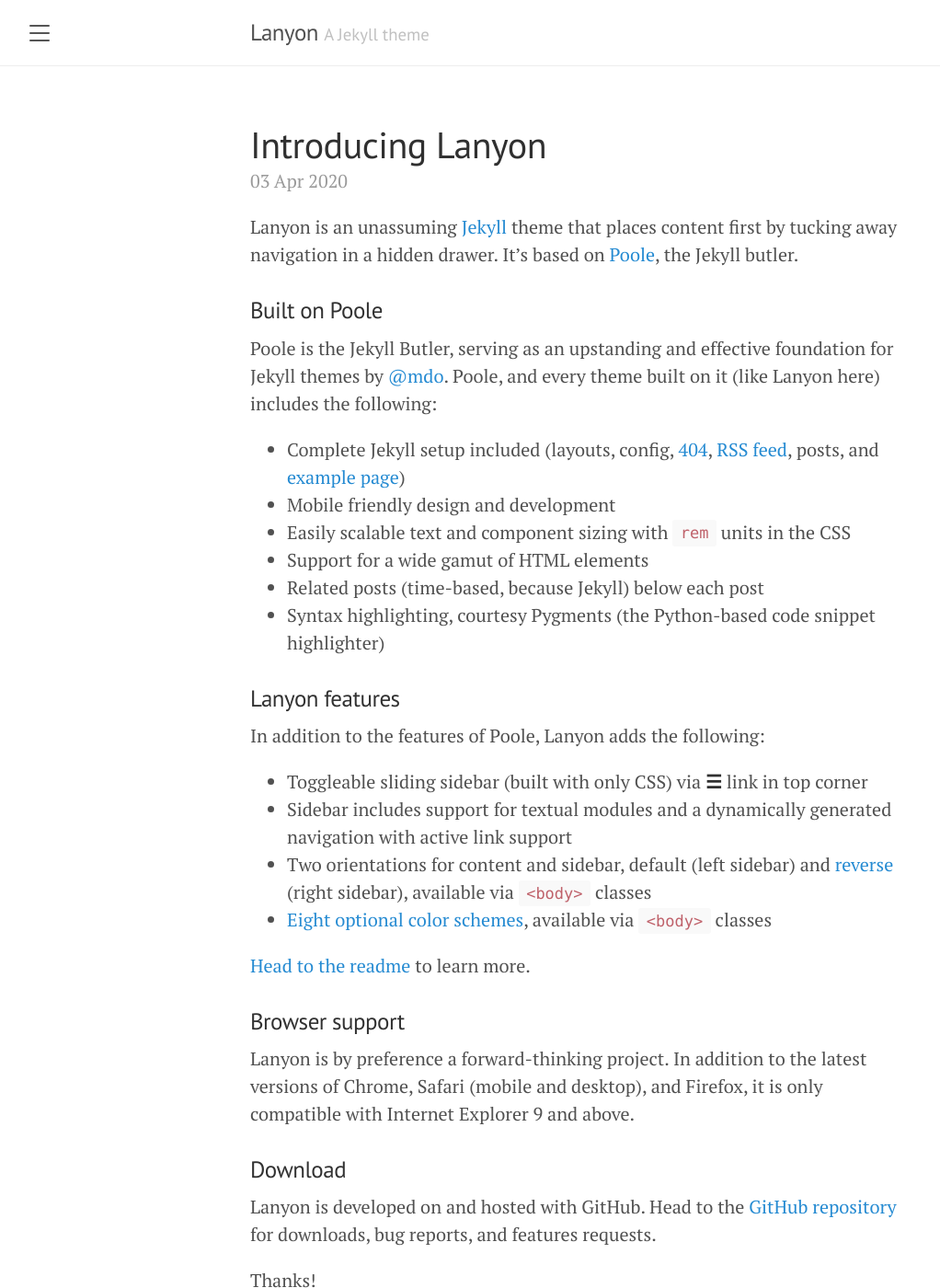
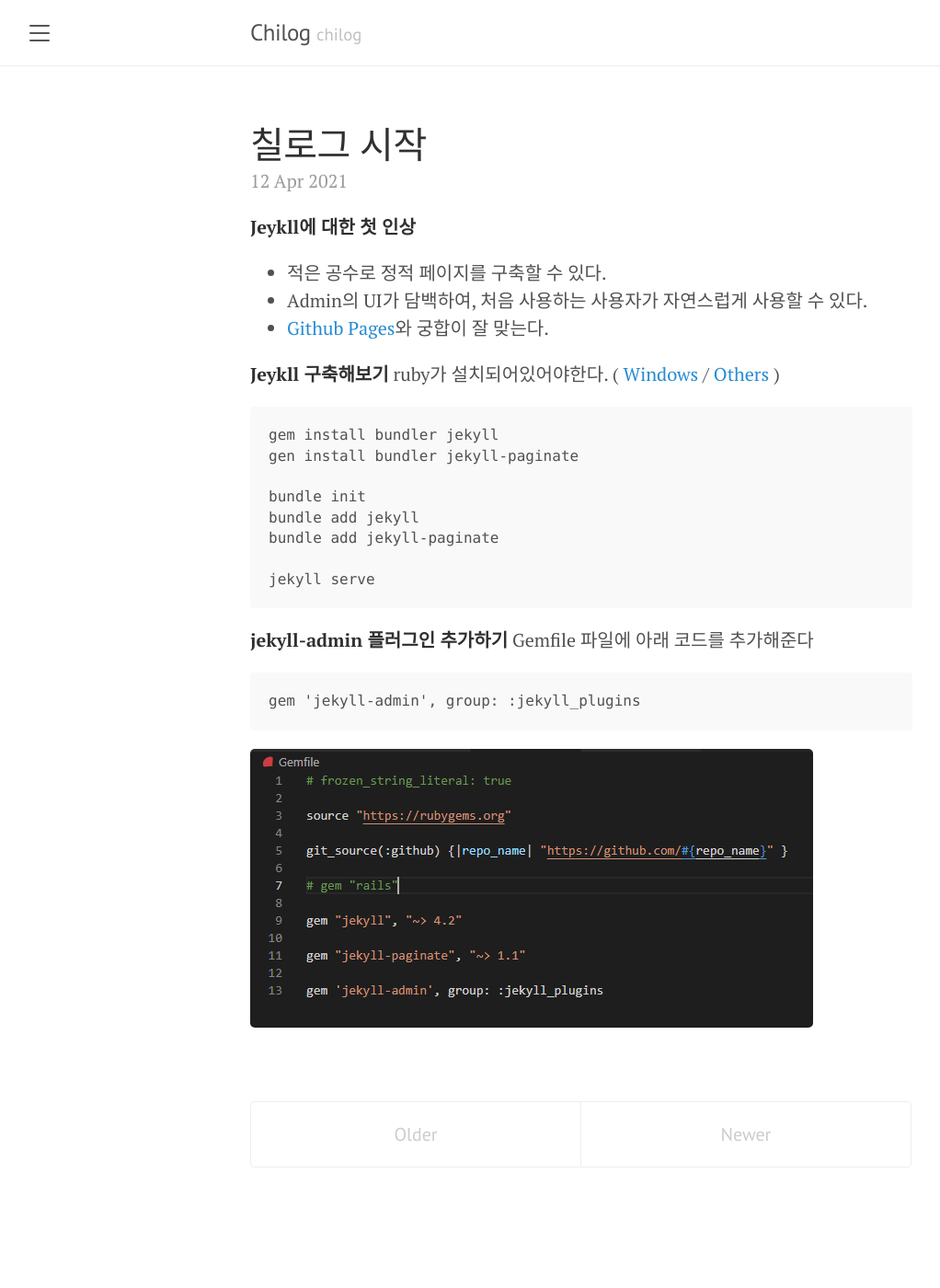
Before and after one commit to chillyMind/chillyMind.github.io, a Jekyll site: the page built from index.html, in a window 1280 px wide and 1400 px high. Shown: the whole window at 92% size, without its empty margins (8-1030 px from the left). Built offline with Jekyll 4.4.1, drawn with Linux system fonts in a browser that asks for light colours; the list of posts is cut into pages by our own code; some of the changed text lies outside the part shown.

Commit message:
chilog first post

````diff
--- a/_config.yml
+++ b/_config.yml
@@ -1,17 +1,17 @@
 # Setup
-title:               Lanyon
-tagline:             'A Jekyll theme'
-description:         'A reserved <a href="https://jekyllrb.com" target="_blank">Jekyll</a> theme that places the utmost gravity on content with a hidden drawer. Made by <a href="https://twitter.com/mdo" target="_blank">@mdo</a>.'
-url:                 http://lanyon.getpoole.com
+title:               Chilog
+tagline:             'chilog'
+description:         'chilog ~'
+url:                 https://chillyMind.github.io
 baseurl:             ''
 paginate:            5
 permalink:           pretty
 
 # About/contact
 author:
-  name:              Mark Otto
-  url:               https://twitter.com/mdo
-  email:             markdotto@gmail.com
+  name:              Jeoungwook Lee
+  url:               https://chillyMind.github.io
+  email:             do@visioninmind.net
 
 # Gems
 plugins:
--- a/_includes/sidebar.html
+++ b/_includes/sidebar.html
@@ -5,7 +5,7 @@
 <!-- Toggleable sidebar -->
 <div class="sidebar" id="sidebar">
   <div class="sidebar-item">
-    <p>{{ site.description }}</p>
+    <!-- <p>{{ site.description }}</p> -->
   </div>
 
   <nav class="sidebar-nav">
@@ -24,9 +24,6 @@
         {% endif %}
       {% endif %}
     {% endfor %}
-
-    <a class="sidebar-nav-item" href="{{ site.github.repo }}/archive/v{{ site.version }}.zip">Download</a>
-    <a class="sidebar-nav-item" href="{{ site.github.repo }}">GitHub project</a>
     <span class="sidebar-nav-item">Currently v{{ site.version }}</span>
   </nav>
 
--- a/_posts/2020-04-01-whats-jekyll.md
+++ /dev/null
@@ -1,12 +0,0 @@
----
-layout: post
-title: What's Jekyll?
----
-
-[Jekyll](https://jekyllrb.com) is a static site generator, an open-source tool for creating simple yet powerful websites of all shapes and sizes. From [the project's readme](https://github.com/mojombo/jekyll/blob/master/README.markdown):
-
-  > Jekyll is a simple, blog aware, static site generator. It takes a template directory [...] and spits out a complete, static website suitable for serving with Apache or your favorite web server. This is also the engine behind GitHub Pages, which you can use to host your project’s page or blog right here from GitHub.
-
-It's an immensely useful tool and one we encourage you to use here with Lanyon.
-
-Find out more by [visiting the project on GitHub](https://github.com/mojombo/jekyll).
--- a/_posts/2020-04-02-example-content.md
+++ /dev/null
@@ -1,122 +0,0 @@
----
-layout: post
-title: Example content
----
-
-
-<div class="message">
-  Howdy! This is an example blog post that shows several types of HTML content supported in this theme.
-</div>
-
-Cum sociis natoque penatibus et magnis <a href="#">dis parturient montes</a>, nascetur ridiculus mus. *Aenean eu leo quam.* Pellentesque ornare sem lacinia quam venenatis vestibulum. Sed posuere consectetur est at lobortis. Cras mattis consectetur purus sit amet fermentum.
-
-> Curabitur blandit tempus porttitor. Nullam quis risus eget urna mollis ornare vel eu leo. Nullam id dolor id nibh ultricies vehicula ut id elit.
-
-Etiam porta **sem malesuada magna** mollis euismod. Cras mattis consectetur purus sit amet fermentum. Aenean lacinia bibendum nulla sed consectetur.
-
-## Inline HTML elements
-
-HTML defines a long list of available inline tags, a complete list of which can be found on the [Mozilla Developer Network](https://developer.mozilla.org/en-US/docs/Web/HTML/Element).
-
-- **To bold text**, use `<strong>`.
-- *To italicize text*, use `<em>`.
-- Abbreviations, like <abbr title="HyperText Markup Langage">HTML</abbr> should use `<abbr>`, with an optional `title` attribute for the full phrase.
-- Citations, like <cite>&mdash; Mark otto</cite>, should use `<cite>`.
-- <del>Deleted</del> text should use `<del>` and <ins>inserted</ins> text should use `<ins>`.
-- Superscript <sup>text</sup> uses `<sup>` and subscript <sub>text</sub> uses `<sub>`.
-
-Most of these elements are styled by browsers with few modifications on our part.
-
-## Heading
-
-Vivamus sagittis lacus vel augue rutrum faucibus dolor auctor. Duis mollis, est non commodo luctus, nisi erat porttitor ligula, eget lacinia odio sem nec elit. Morbi leo risus, porta ac consectetur ac, vestibulum at eros.
-
-### Code
-
-Cum sociis natoque penatibus et magnis dis `code element` montes, nascetur ridiculus mus.
-
-{% highlight js %}
-// Example can be run directly in your JavaScript console
-
-// Create a function that takes two arguments and returns the sum of those arguments
-var adder = new Function("a", "b", "return a + b");
-
-// Call the function
-adder(2, 6);
-// > 8
-{% endhighlight %}
-
-Aenean lacinia bibendum nulla sed consectetur. Etiam porta sem malesuada magna mollis euismod. Fusce dapibus, tellus ac cursus commodo, tortor mauris condimentum nibh, ut fermentum massa.
-
-### Lists
-
-Cum sociis natoque penatibus et magnis dis parturient montes, nascetur ridiculus mus. Aenean lacinia bibendum nulla sed consectetur. Etiam porta sem malesuada magna mollis euismod. Fusce dapibus, tellus ac cursus commodo, tortor mauris condimentum nibh, ut fermentum massa justo sit amet risus.
-
-* Praesent commodo cursus magna, vel scelerisque nisl consectetur et.
-* Donec id elit non mi porta gravida at eget metus.
-* Nulla vitae elit libero, a pharetra augue.
-
-Donec ullamcorper nulla non metus auctor fringilla. Nulla vitae elit libero, a pharetra augue.
-
-1. Vestibulum id ligula porta felis euismod semper.
-2. Cum sociis natoque penatibus et magnis dis parturient montes, nascetur ridiculus mus.
-3. Maecenas sed diam eget risus varius blandit sit amet non magna.
-
-Cras mattis consectetur purus sit amet fermentum. Sed posuere consectetur est at lobortis.
-
-<dl>
-  <dt>HyperText Markup Language (HTML)</dt>
-  <dd>The language used to describe and define the content of a Web page</dd>
-
-  <dt>Cascading Style Sheets (CSS)</dt>
-  <dd>Used to describe the appearance of Web content</dd>
-
-  <dt>JavaScript (JS)</dt>
-  <dd>The programming language used to build advanced Web sites and applications</dd>
-</dl>
-
-Integer posuere erat a ante venenatis dapibus posuere velit aliquet. Morbi leo risus, porta ac consectetur ac, vestibulum at eros. Nullam quis risus eget urna mollis ornare vel eu leo.
-
-### Tables
-
-Aenean lacinia bibendum nulla sed consectetur. Lorem ipsum dolor sit amet, consectetur adipiscing elit.
-
-<table>
-  <thead>
-    <tr>
-      <th>Name</th>
-      <th>Upvotes</th>
-      <th>Downvotes</th>
-    </tr>
-  </thead>
-  <tfoot>
-    <tr>
-      <td>Totals</td>
-      <td>21</td>
-      <td>23</td>
-    </tr>
-  </tfoot>
-  <tbody>
-    <tr>
-      <td>Alice</td>
-      <td>10</td>
-      <td>11</td>
-    </tr>
-    <tr>
-      <td>Bob</td>
-      <td>4</td>
-      <td>3</td>
-    </tr>
-    <tr>
-      <td>Charlie</td>
-      <td>7</td>
-      <td>9</td>
-    </tr>
-  </tbody>
-</table>
-
-Nullam id dolor id nibh ultricies vehicula ut id elit. Sed posuere consectetur est at lobortis. Nullam quis risus eget urna mollis ornare vel eu leo.
-
------
-
-Want to see something else added? <a href="https://github.com/poole/poole/issues/new">Open an issue.</a>
--- a/_posts/2020-04-03-introducing-lanyon.md
+++ /dev/null
@@ -1,38 +0,0 @@
----
-layout: post
-title: Introducing Lanyon
----
-
-Lanyon is an unassuming [Jekyll](http://jekyllrb.com) theme that places content first by tucking away navigation in a hidden drawer. It's based on [Poole](http://getpoole.com), the Jekyll butler.
-
-### Built on Poole
-
-Poole is the Jekyll Butler, serving as an upstanding and effective foundation for Jekyll themes by [@mdo](https://twitter.com/mdo). Poole, and every theme built on it (like Lanyon here) includes the following:
-
-* Complete Jekyll setup included (layouts, config, [404](/404), [RSS feed](/atom.xml), posts, and [example page](/about))
-* Mobile friendly design and development
-* Easily scalable text and component sizing with `rem` units in the CSS
-* Support for a wide gamut of HTML elements
-* Related posts (time-based, because Jekyll) below each post
-* Syntax highlighting, courtesy Pygments (the Python-based code snippet highlighter)
-
-### Lanyon features
-
-In addition to the features of Poole, Lanyon adds the following:
-
-* Toggleable sliding sidebar (built with only CSS) via **☰** link in top corner
-* Sidebar includes support for textual modules and a dynamically generated navigation with active link support
-* Two orientations for content and sidebar, default (left sidebar) and [reverse](https://github.com/poole/lanyon#reverse-layout) (right sidebar), available via `<body>` classes
-* [Eight optional color schemes](https://github.com/poole/lanyon#themes), available via `<body>` classes
-
-[Head to the readme](https://github.com/poole/lanyon#readme) to learn more.
-
-### Browser support
-
-Lanyon is by preference a forward-thinking project. In addition to the latest versions of Chrome, Safari (mobile and desktop), and Firefox, it is only compatible with Internet Explorer 9 and above.
-
-### Download
-
-Lanyon is developed on and hosted with GitHub. Head to the <a href="https://github.com/poole/lanyon">GitHub repository</a> for downloads, bug reports, and features requests.
-
-Thanks!
--- /dev/null
+++ b/_posts/2021-04-12-starting-chilog.md
@@ -0,0 +1,30 @@
+---
+title: 칠로그 시작
+---
+
+**Jeykll에 대한 첫 인상**
+* 적은 공수로 정적 페이지를 구축할 수 있다.
+* Admin의 UI가 담백하여, 처음 사용하는 사용자가 자연스럽게 사용할 수 있다.
+* [Github Pages](https://pages.github.com/)와  궁합이 잘 맞는다.
+
+**Jeykll 구축해보기**
+ruby가 설치되어있어야한다. ( [Windows](https://rubyinstaller.org/downloads/) / [Others](https://www.ruby-lang.org/ko/documentation/installation/) )
+
+```
+gem install bundler jekyll
+gen install bundler jekyll-paginate
+
+bundle init
+bundle add jekyll
+bundle add jekyll-paginate
+
+jekyll serve
+```
+**jekyll-admin 플러그인 추가하기**
+Gemfile 파일에 아래 코드를 추가해준다
+
+```
+gem 'jekyll-admin', group: :jekyll_plugins
+```
+
+![](/public/img/2021_04_12_00.PNG)
````
Also changed, not shown: Gemfile (added, +13 -0 lines), Gemfile.lock (added), public/img/2021_04_12_00.PNG (added).
